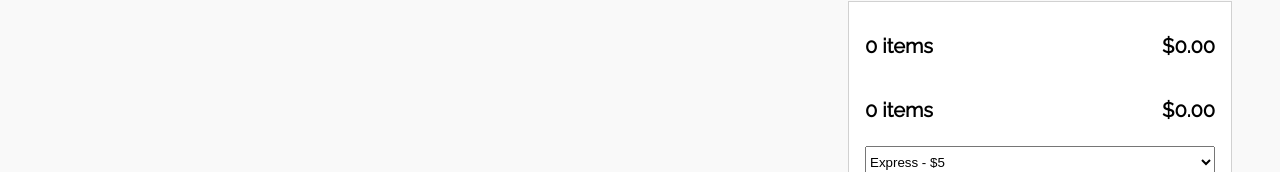
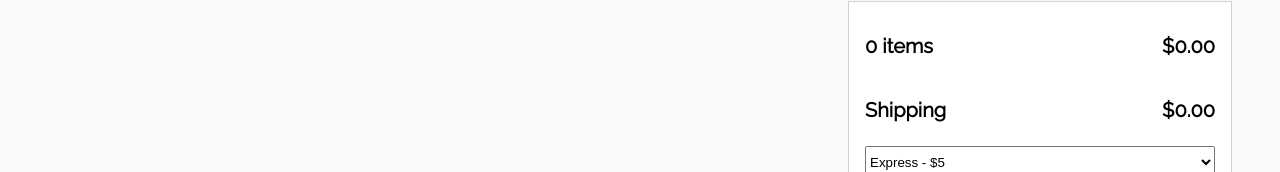
Before and after one commit to pjoe652/VetRadar-ShoppingCart, a React (Create React App) app: page / in a window 1280 px wide. Shown: the part 558-730 px from the top of the page. Built offline with nearby package versions, Linux system fonts and the light colour scheme.

Commit message:
Updated classname styles onb shipping field

```diff
--- a/src/components/Summary.js
+++ b/src/components/Summary.js
@@ -22,10 +22,10 @@ class Summary extends React.Component {
             <div className="shipping-container">
               <div className="initial-cost">
                 <span className="summary-field">
-                  {`${totalQuantity} items`}
+                  Shipping
                 </span>
                 <span className="summary-field">
-                  {`$${parseFloat(totalPrice).toFixed(2)}`}
+                  {`$${parseFloat(shippingCost).toFixed(2)}`}
                 </span>
               </div>
               <select name="shipping" onChange={(e) => updateShipping(e.target.value)}>
```
